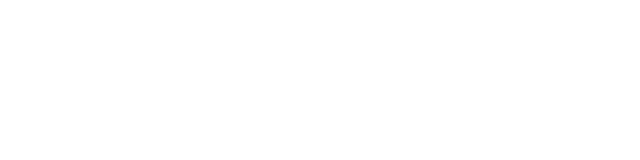
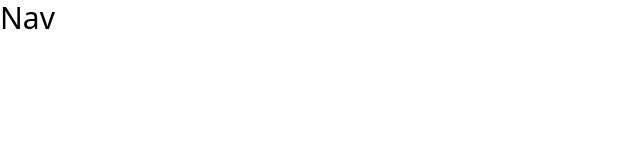
Before and after one commit to khalledalkarmi/AcademyHub, a React (Create React App) app: page / in a window 1280 px wide. Shown: the top 160 px of the page, without its empty margins (0-640 px from the left). Built offline with nearby package versions, Linux system fonts and the light colour scheme.

Commit message:
fix style

```diff
--- a/src/App.js
+++ b/src/App.js
@@ -1,9 +1,10 @@
+import Nav from "./component/Nav";
+import "./index.css"
+
 
 function App() {
   return (
-    <div >
-
-    </div>
+    <Nav />
   );
 }
 
--- /dev/null
+++ b/src/component/Nav.jsx
@@ -0,0 +1,8 @@
+import React from 'react'
+import "./index.css"
+
+export default function Nav() {
+  return (
+    <p className='text-3xl'>Nav</p>
+  )
+}
--- /dev/null
+++ b/src/component/index.css
@@ -0,0 +1,3 @@
+@tailwind base;
+@tailwind components;
+@tailwind utilities;
--- a/src/index.js
+++ b/src/index.js
@@ -2,6 +2,7 @@ import React from 'react';
 import ReactDOM from 'react-dom/client';
 import App from './App';
 import reportWebVitals from './reportWebVitals';
+import "./index.css"
 
 const root = ReactDOM.createRoot(document.getElementById('root'));
 root.render(
--- a/tailwind.config.js
+++ b/tailwind.config.js
@@ -1,6 +1,8 @@
 /** @type {import('tailwindcss').Config} */
 module.exports = {
-  content: [],
+  content: [
+    "./src/**/*.{js,jsx,ts,tsx}",
+  ],
   theme: {
     extend: {},
   },
```
